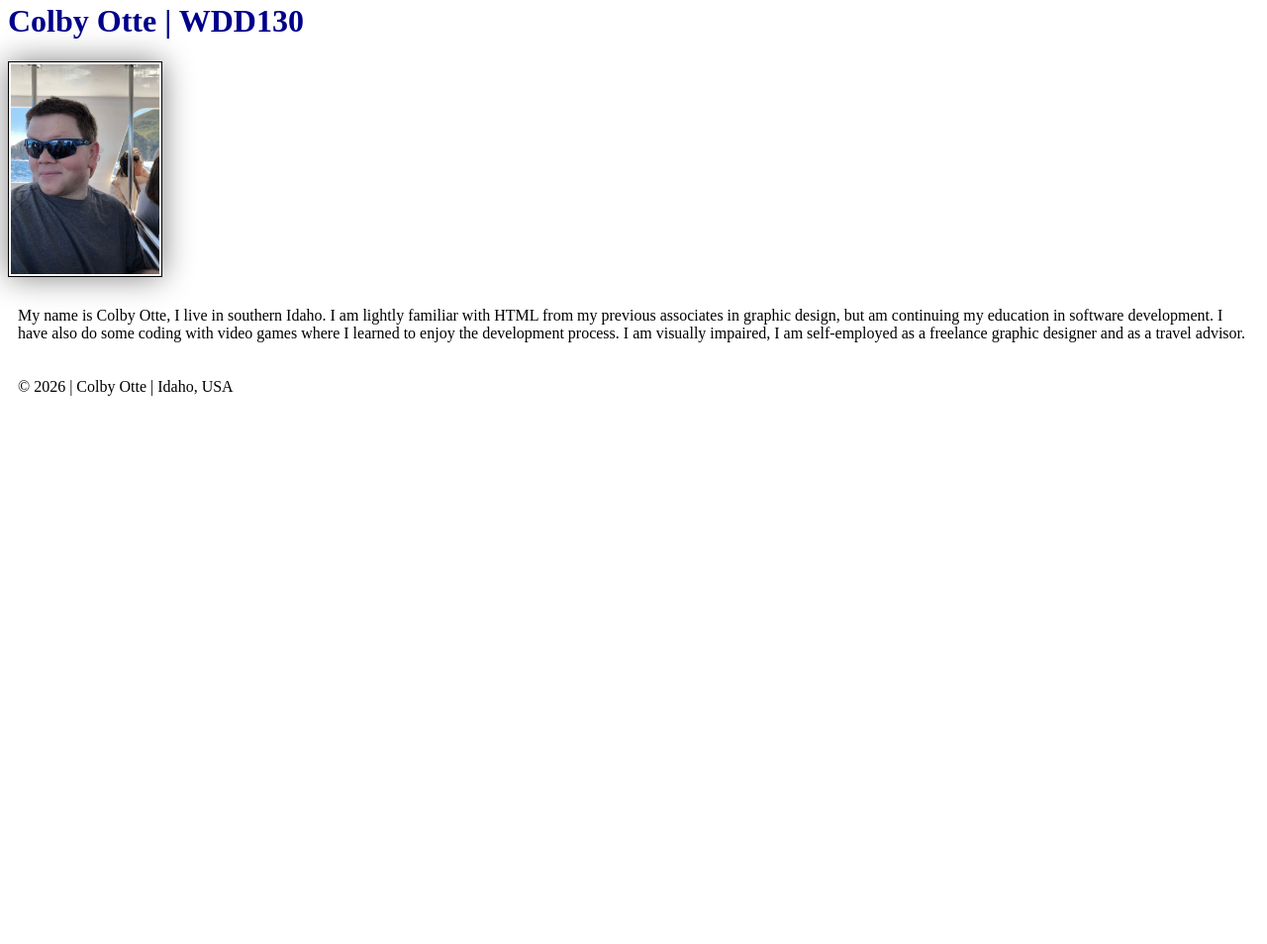
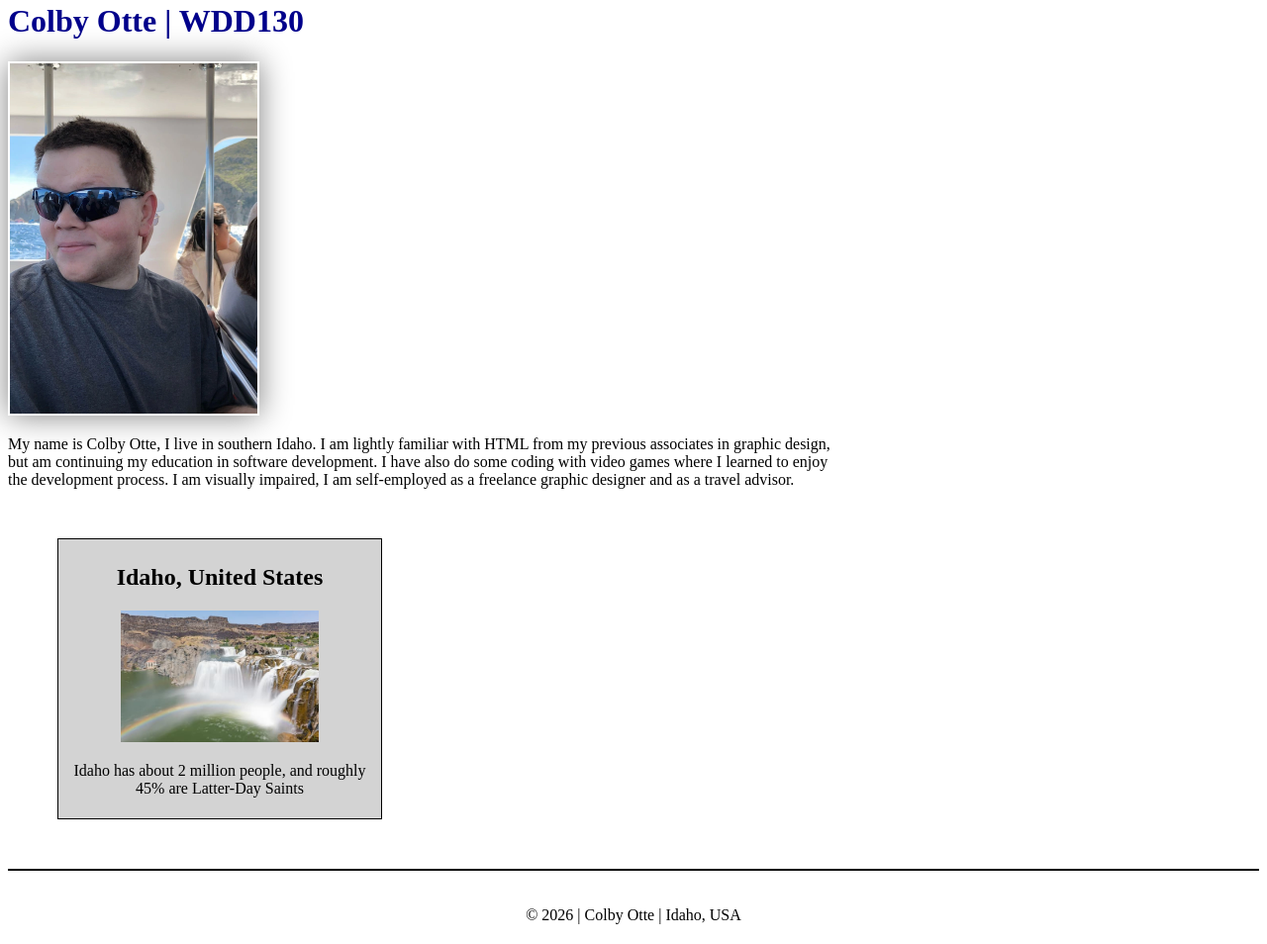
Before and after one commit to idahopatato/wdd130, a plain HTML site: page index.html in a window 1280 px wide. Shown: the part 162-1116 px from the top of the page at 99% size. Before the commit the page ends 800 px from the top, so only its background shows below. Drawn offline with Linux system fonts and the light colour scheme.

Commit message:
week 2 final

```diff
--- a/index.html
+++ b/index.html
@@ -6,13 +6,15 @@
     <meta name="viewport" content="width=device-width, initial-scale=1.0">
     <link rel="stylesheet" href="styles/styles.css">
     <title>Colby Otte | WDD 130</title>
+    <meta name="description" content="Colby Otte Homepage for WWW 130">
+    <meta name="author" content="Colby Otte">
 </head>
 
 <body>
     <header>
         <nav>
             <a href="#">Home</a>
-            <a href="wwr/">Rafting Website</a>
+            <a href="#">Rafting Website</a>
         </nav>
     </header>
     <main>
@@ -20,6 +22,11 @@
         <img src="images/profile.webp" alt="My name is Colby Otte" width="200">
         <p>My name is Colby Otte, I live in southern Idaho. I am lightly familiar with HTML from my previous associates in graphic design, but am continuing my education in software development. I have also do some coding with video games where I learned to enjoy the development process. I am visually impaired, I am self-employed as a freelance graphic designer and as a travel advisor.</p>
     </main>
+    <aside>
+        <h2>Idaho, United States</h2>
+        <img src="images/idahoimage.jpg" alt="shoshone falls near Twin Falls, Idaho">
+        <p>Idaho has about 2 million people, and roughly 45% are Latter-Day Saints</p>
+    </aside>
     <footer>
         <p>© 2026 | Colby Otte | Idaho, USA</p>
     </footer>
--- a/styles/styles.css
+++ b/styles/styles.css
@@ -13,14 +13,40 @@ h1 {
     color: darkblue;
 }
 
-img {
-    width: 150px;
+main img {
+    width: 250px;
     height: auto;
-    border: 1px solid black;
     padding: 2px;
     box-shadow: 0 0 30px grey;
 }
 
 p {
-    padding: 10px;
+    padding: 0;
 }
+
+main {
+    max-width: 840px;
+}
+
+aside {
+    width: 25%;
+    margin: 50px;
+    border: 1px solid black;
+    padding: 5px;
+    background-color: lightgray;
+    color: black;
+    text-align: center;
+}
+
+aside img {
+    width: 200px;
+    height: auto;
+}
+
+footer {
+    text-align: center;
+    margin-top: 20px;
+    padding-top: 20px;
+    margin-bottom: 20px;
+    border-top: 2px solid black;
+}
```
Also changed, not shown: images/idahoimage.jpg (added).
